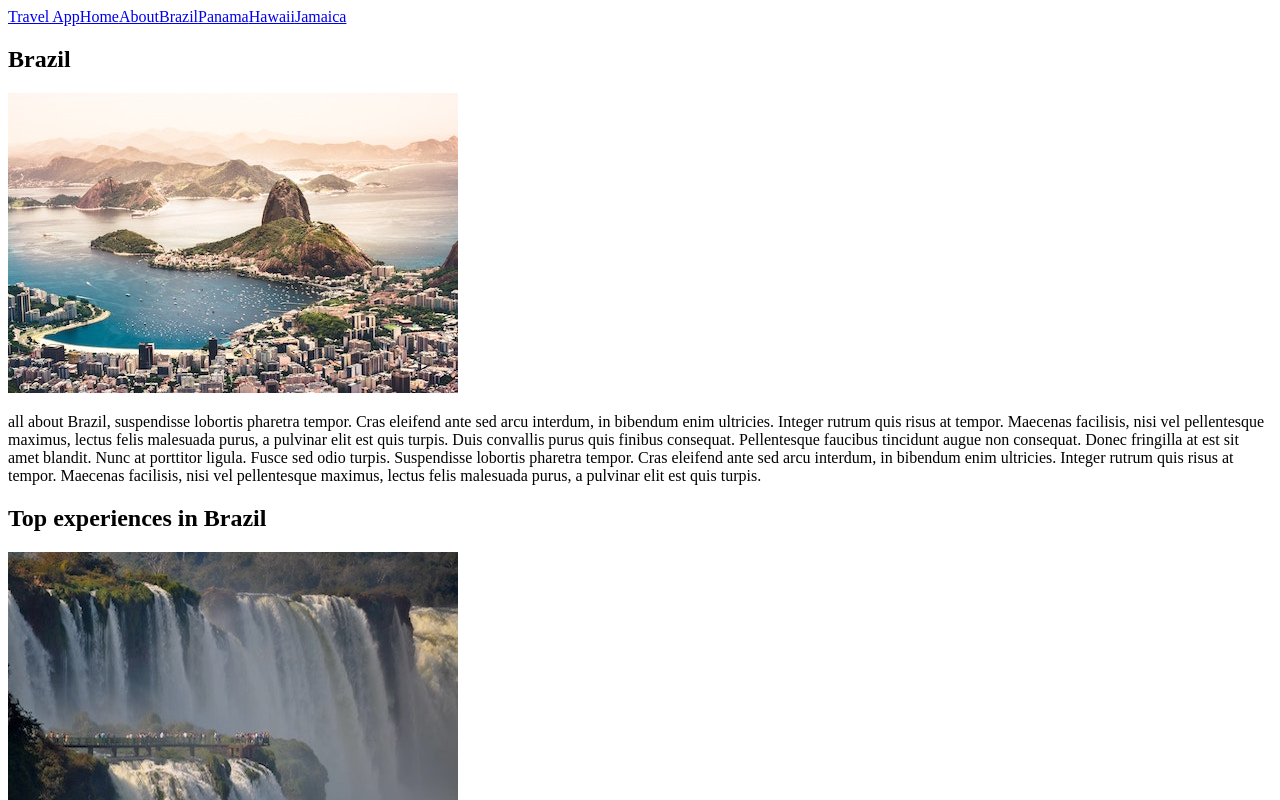
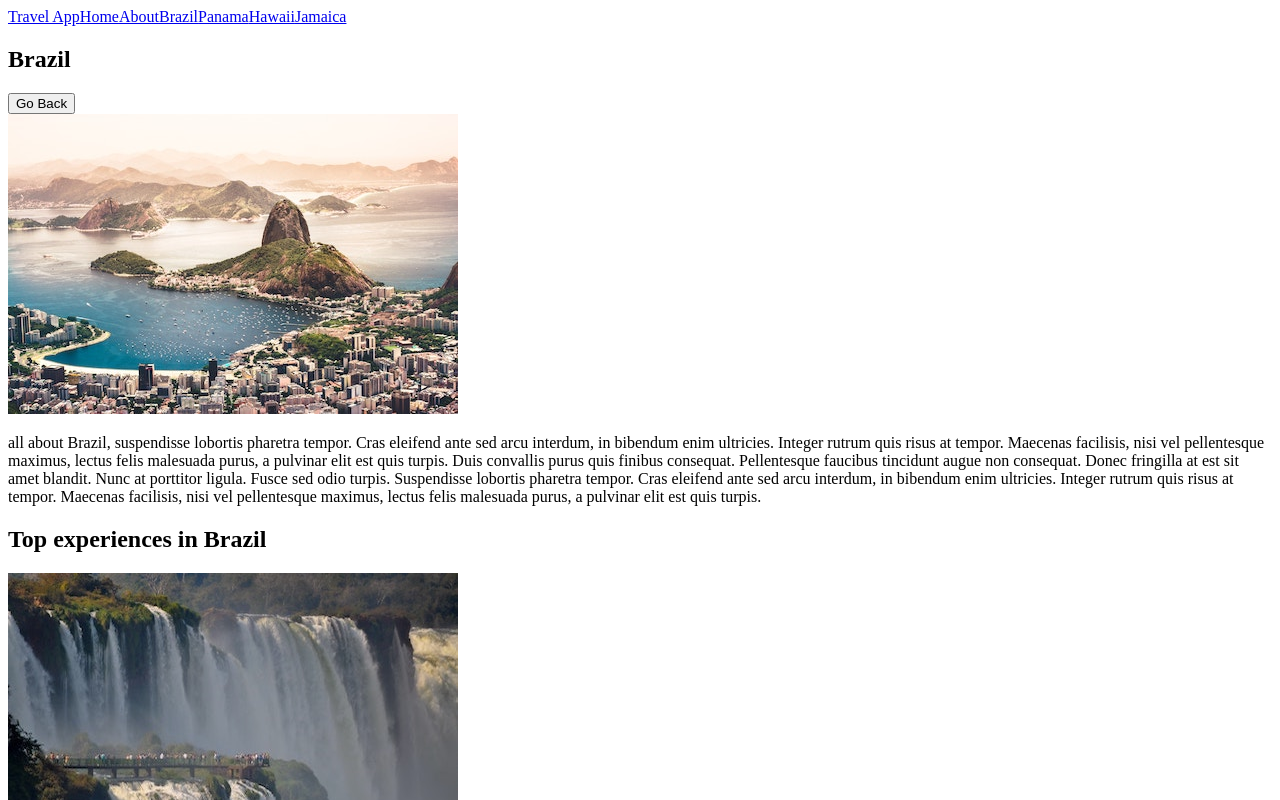
Before and after one commit to osaga-fu/vue-router-course, a Vue app: page /destination/1/brazil in a window 1280 px wide. Shown: the top 800 px of the page. Built offline with nearby package versions, Linux system fonts and the light colour scheme.

Commit message:
Create go back button component

```diff
--- /dev/null
+++ b/src/components/GoBackButton.vue
@@ -0,0 +1,15 @@
+<script setup></script>
+
+<template>
+  <span class="go-back">
+    <button class="button" @click="$router.back">Go Back</button>
+  </span>
+</template>
+
+<style scoped>
+
+.button:hover {
+  cursor: pointer;
+}
+
+</style>
--- a/src/views/DestinationDetails.vue
+++ b/src/views/DestinationDetails.vue
@@ -3,6 +3,7 @@ import { computed } from "vue";
 import sourceData from "../data.json";
 import ExperienceCard from "../components/ExperienceCard.vue";
 import { RouterLink, RouterView } from "vue-router";
+import GoBack from "../components/GoBackButton.vue";
 
 const props = defineProps({ id: { type: String, reguired: true } });
 
@@ -16,6 +17,7 @@ const destination = computed(() =>
 <template>
   <section class="destination">
     <h1>{{ destination.name }}</h1>
+    <GoBack />
     <article class="destination-details">
       <img :src="`/images/${destination.image}`" :alt="destination.name" />
       <p>{{ destination.description }}</p>
--- a/src/views/ExperienceDetails.vue
+++ b/src/views/ExperienceDetails.vue
@@ -1,6 +1,7 @@
 <script setup>
 import { computed } from "vue";
 import sourceData from "../data.json";
+import GoBack from "../components/GoBackButton.vue";
 
 const props = defineProps({
   id: { type: String, required: true },
@@ -25,6 +26,7 @@ const experience = computed(() => {
     <h1>{{ experience.name }}</h1>
     <img :src="`/images/${experience.image}`" :alt="experience.name" />
     <p>{{ experience.description }}</p>
+    <GoBack />
   </section>
 </template>
 
```
